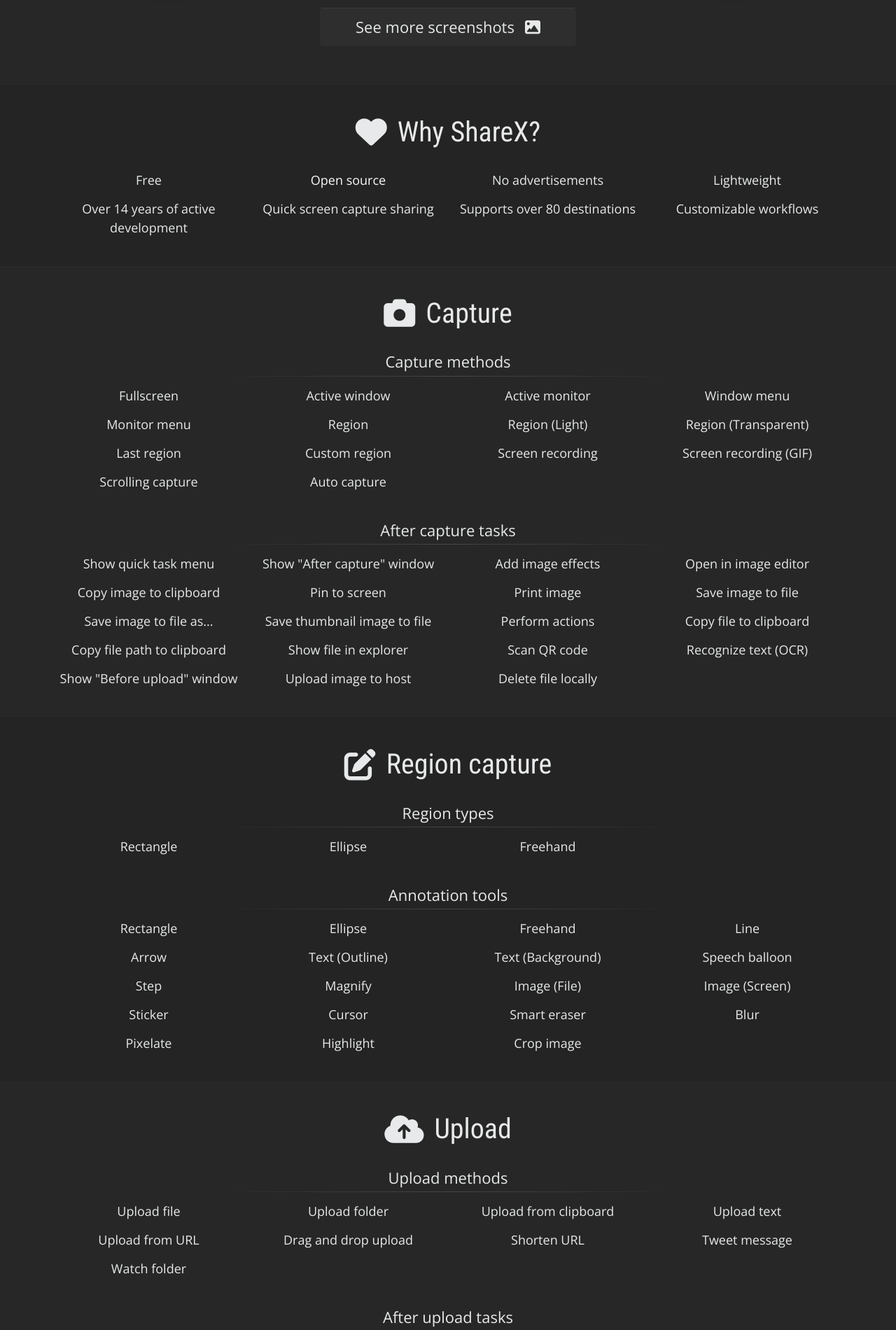
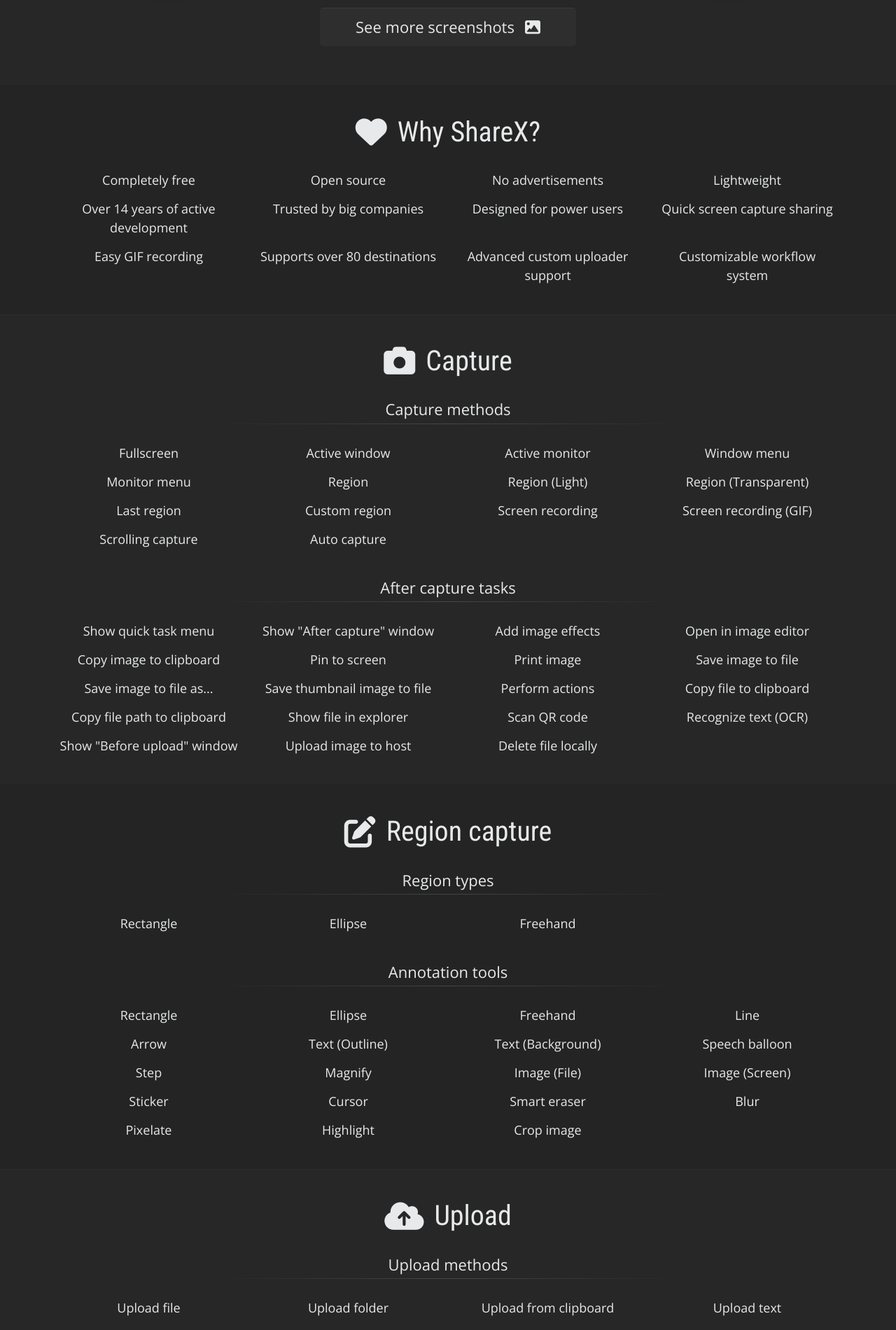
Before and after one commit to ShareX/sharex.github.io, a Jekyll site: the page built from index.html, in a window 1280 px wide. Shown: the part 1083-2983 px from the top of the page at 70% size. Built offline with Jekyll 4.4.1, drawn with Linux system fonts in a browser that asks for light colours; comment, search, counter and statistics services are not loaded.

Commit message:
Update Why ShareX

```diff
--- a/css/main.scss
+++ b/css/main.scss
@@ -328,7 +328,7 @@
 
     h4 {
         font-size: 22px;
-        margin-bottom: $container-padding-half;
+        margin-bottom: $container-padding;
         padding-bottom: 8px;
         text-align: center;
         background: $header-line-center;
--- a/index.html
+++ b/index.html
@@ -53,14 +53,18 @@
         <div class="container">
             <h3><a href="#why-sharex"><i class="fas fa-heart"></i>Why ShareX?</a></h3>
             <div class="row">
-                <div class="col-sm-3">Free</div>
-                <div class="col-sm-3"><a href="https://github.com/ShareX/ShareX">Open source</a></div>
+                <div class="col-sm-3">Completely free</div>
+                <div class="col-sm-3">Open source</div>
                 <div class="col-sm-3">No advertisements</div>
                 <div class="col-sm-3">Lightweight</div>
                 <div class="col-sm-3">Over {{ site.time | date: '%Y' | minus: 2008 }} years of active development</div>
+                <div class="col-sm-3">Trusted by big companies</div>
+                <div class="col-sm-3">Designed for power users</div>
                 <div class="col-sm-3">Quick screen capture sharing</div>
+                <div class="col-sm-3">Easy GIF recording</div>
                 <div class="col-sm-3">Supports over 80 destinations</div>
-                <div class="col-sm-3">Customizable workflows</div>
+                <div class="col-sm-3">Advanced custom uploader support</div>
+                <div class="col-sm-3">Customizable workflow system</div>
             </div>
         </div>
     </div>
```
